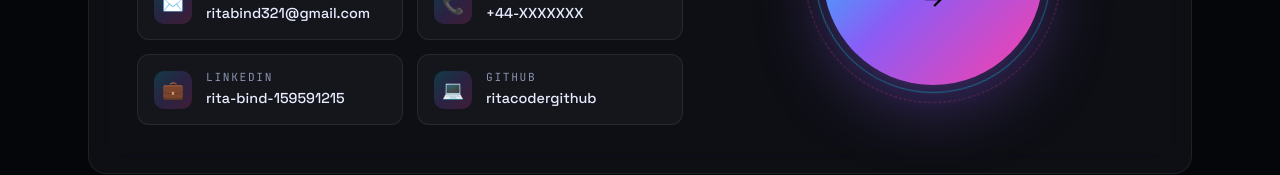
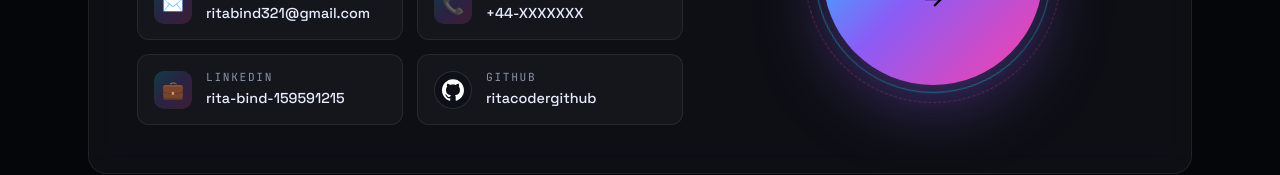
Before and after one commit to ritacodergithub/ritacodergithub.github.io, a plain HTML site: page index.html in a window 1280 px wide. Shown: the part 4672-4847 px from the top of the page. Drawn offline with Linux system fonts and the light colour scheme.

Commit message:
Use official GitHub mark SVG with dark circular tile

```diff
--- a/index.html
+++ b/index.html
@@ -305,7 +305,11 @@
               <div><div class="c-label">LinkedIn</div><div class="c-val">rita-bind-159591215</div></div>
             </a>
             <a href="https://github.com/ritacodergithub" target="_blank" rel="noopener" class="contact-link">
-              <span class="c-icon">💻</span>
+              <span class="c-icon c-icon-gh">
+                <svg viewBox="0 0 24 24" width="22" height="22" fill="currentColor" aria-hidden="true">
+                  <path d="M12 .297c-6.63 0-12 5.373-12 12 0 5.303 3.438 9.8 8.205 11.385.6.113.82-.258.82-.577 0-.285-.01-1.04-.015-2.04-3.338.724-4.042-1.61-4.042-1.61C4.422 18.07 3.633 17.7 3.633 17.7c-1.087-.744.084-.729.084-.729 1.205.084 1.838 1.236 1.838 1.236 1.07 1.835 2.809 1.305 3.495.998.108-.776.417-1.305.76-1.605-2.665-.3-5.466-1.332-5.466-5.93 0-1.31.465-2.38 1.235-3.22-.135-.303-.54-1.523.105-3.176 0 0 1.005-.322 3.3 1.23.96-.267 1.98-.399 3-.405 1.02.006 2.04.138 3 .405 2.28-1.552 3.285-1.23 3.285-1.23.645 1.653.24 2.873.12 3.176.765.84 1.23 1.91 1.23 3.22 0 4.61-2.805 5.625-5.475 5.92.42.36.81 1.096.81 2.22 0 1.606-.015 2.896-.015 3.286 0 .315.21.69.825.57C20.565 22.092 24 17.592 24 12.297c0-6.627-5.373-12-12-12"/>
+                </svg>
+              </span>
               <div><div class="c-label">GitHub</div><div class="c-val">ritacodergithub</div></div>
             </a>
           </div>
--- a/style.css
+++ b/style.css
@@ -847,6 +847,12 @@
   border-radius: 10px;
   font-size: 1.1rem;
 }
+.c-icon-gh {
+  background: #0d1117;
+  border: 1px solid rgba(255,255,255,.12);
+  border-radius: 50%;
+  color: #ffffff;
+}
 .c-label {
   font-size: .7rem;
   color: var(--muted);
```
